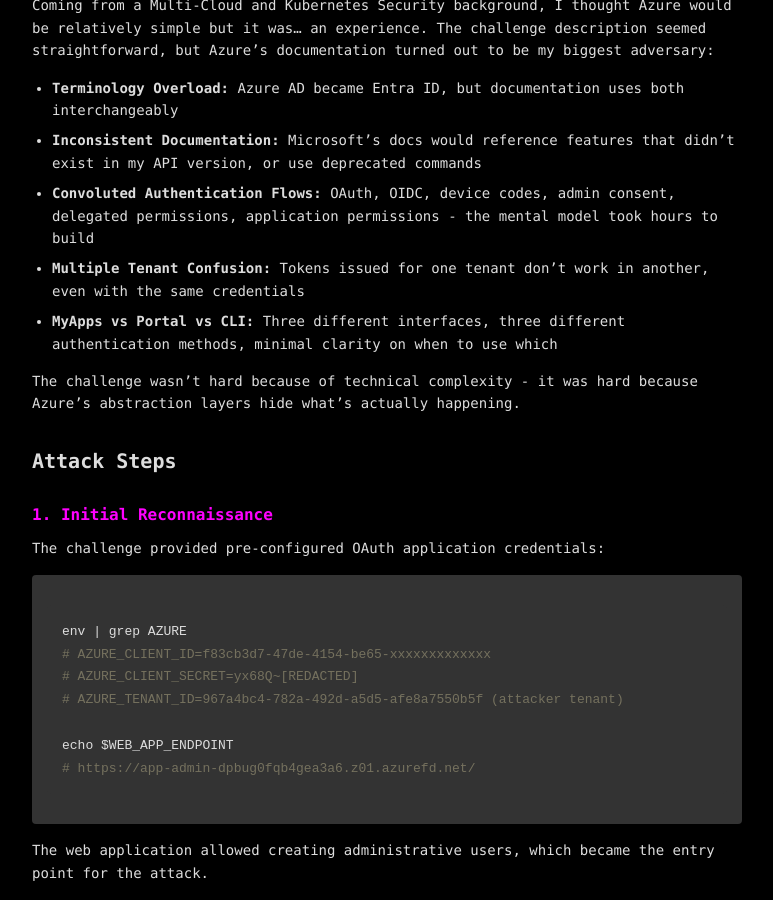
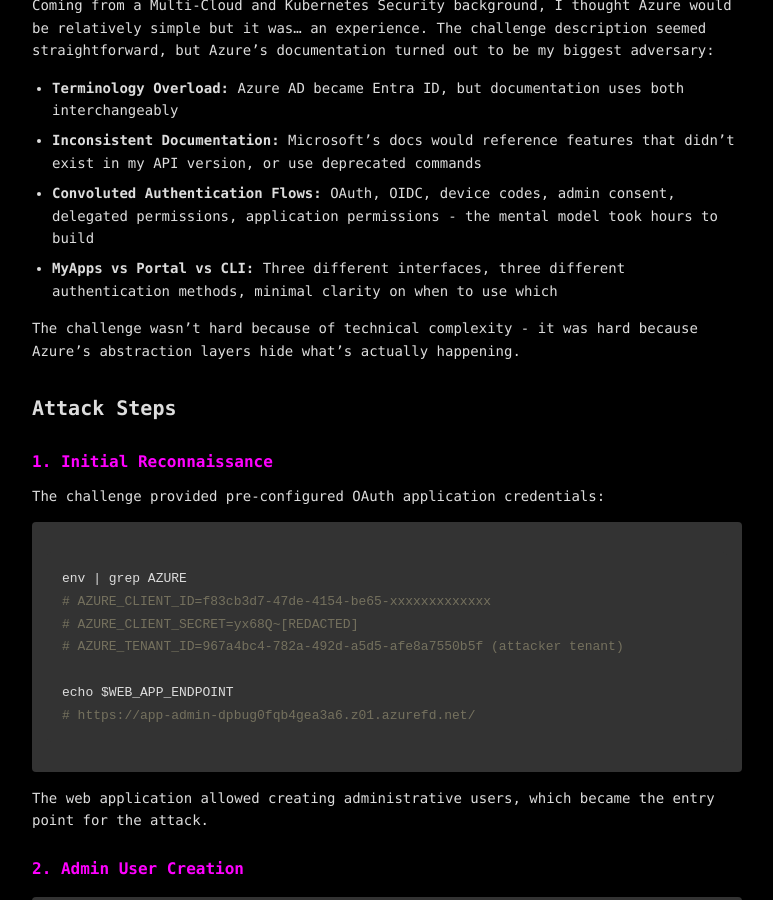
Before and after one commit to tpbansal/thinkingcow, a Jekyll site: the page built from _posts/2025-11-21-wiz-ctf-writeup.md, in a window 1280 px wide and 900 px high, scrolled down 914 px. Shown: the whole window, without its empty margins (253-1026 px from the left). Built offline with Jekyll 4.4.1, drawn with Linux system fonts in a browser that asks for light colours.

Commit message:
weekend azure wars

```diff
--- a/_posts/2025-11-21-wiz-ctf-writeup.md
+++ b/_posts/2025-11-21-wiz-ctf-writeup.md
@@ -20,7 +20,6 @@
 - **Terminology Overload:** Azure AD became Entra ID, but documentation uses both interchangeably
 - **Inconsistent Documentation:** Microsoft's docs would reference features that didn't exist in my API version, or use deprecated commands
 - **Convoluted Authentication Flows:** OAuth, OIDC, device codes, admin consent, delegated permissions, application permissions - the mental model took hours to build
-- **Multiple Tenant Confusion:** Tokens issued for one tenant don't work in another, even with the same credentials
 - **MyApps vs Portal vs CLI:** Three different interfaces, three different authentication methods, minimal clarity on when to use which
 
 The challenge wasn't hard because of technical complexity - it was hard because Azure's abstraction layers hide what's actually happening.
```
